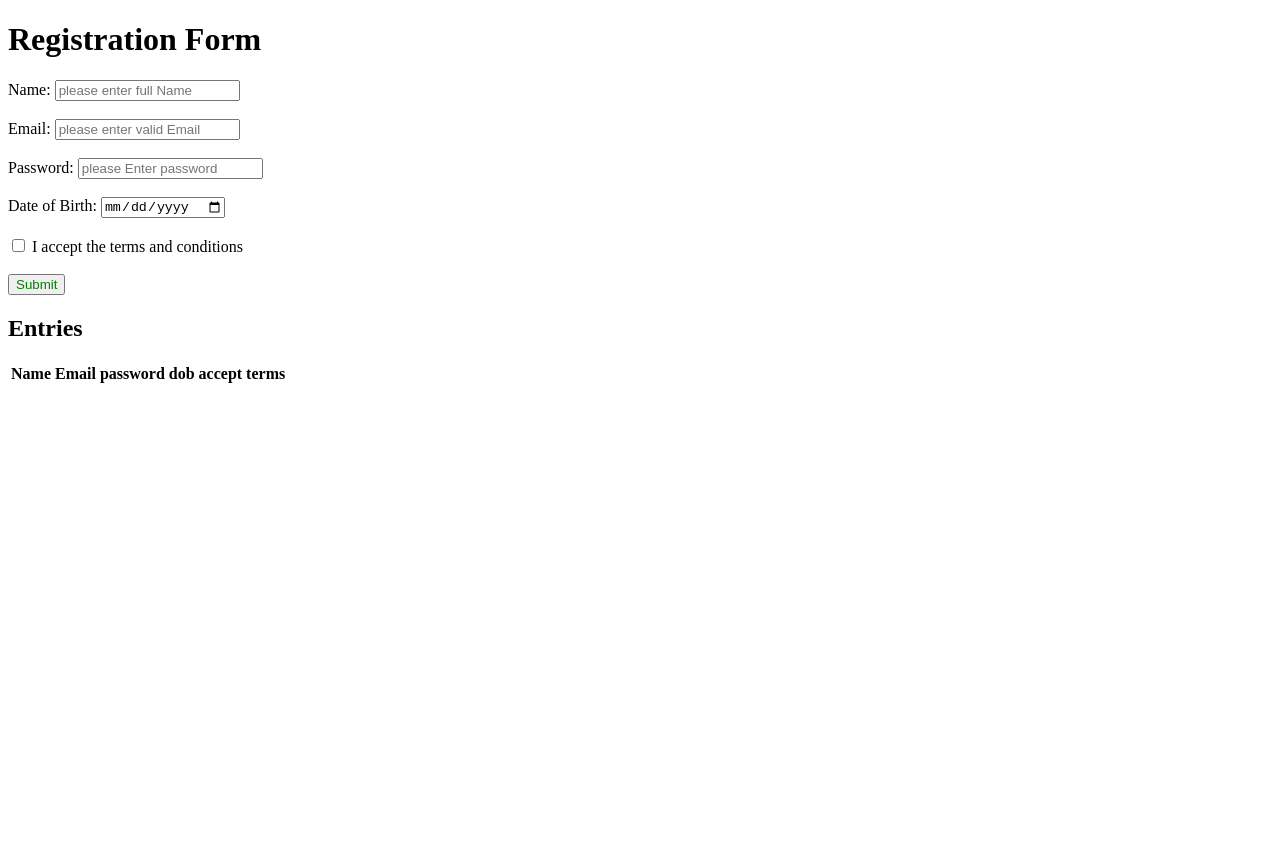
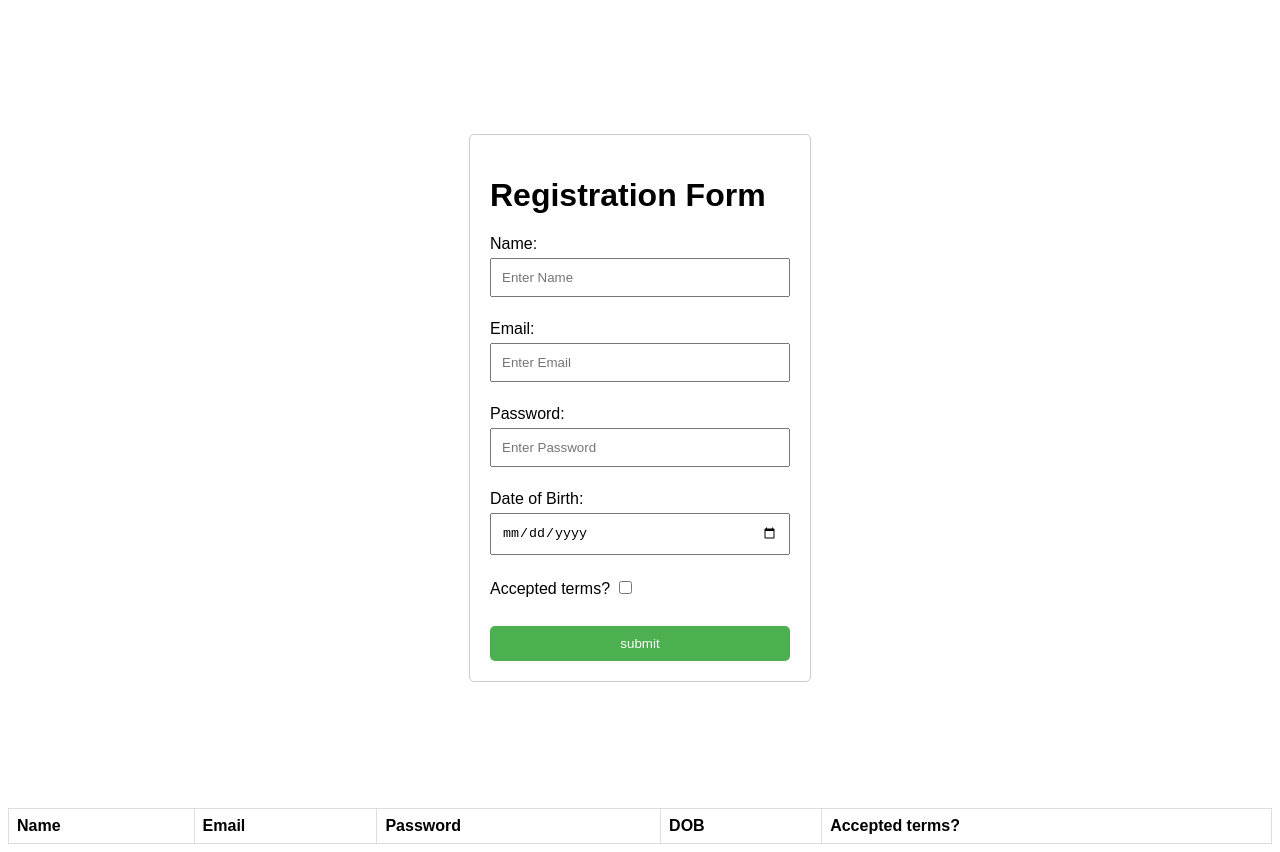
Before and after one commit to Balamaloth/wd101, a plain HTML site: page index.html in a window 1280 px wide. Before the commit the page ends 800 px from the top, so only its background shows below. Drawn offline with Linux system fonts and the light colour scheme.

Commit message:
Update index.html

```diff
--- a/index.html
+++ b/index.html
@@ -2,44 +2,40 @@
 <html lang="en">
 <head>
   <meta charset="UTF-8">
-    <meta http-equiv="X-UA-Compatible" content="IE=edge">
   <meta name="viewport" content="width=device-width, initial-scale=1.0">
-    <title>Registration Form</title>
+  <title>User Registration</title>
+  <link rel="stylesheet" type="text/css" href="index.css">
 </head>
 <body>
+  <div class="container">
+    <form id="registrationForm">
       <h1>Registration Form</h1>
-    <form id="registrationForm">
       <label for="name">Name:</label>
-        <input type="text" id="name" name="name" required placeholder="please enter full Name"><br><br>
+      <input type="text" id="name" name="name" required placeholder="Enter Name"><br><br>
+      <label for="email">Email:</label>
+      <input type="email" id="email" name="email" required placeholder="Enter Email"><br><br>
+      <label for="password">Password:</label>
+      <input type="password" id="password" name="password" required placeholder="Enter Password"><br><br>
+      <label for="dob">Date of Birth:</label>
+      <input type="date" id="dob" name="dob" required placeholder="DOB"><br><br>
+      <label for="terms">Accepted terms?</label>
+      <input type="checkbox" id="terms" name="terms" required><br><br>
+      <input type="submit" value="submit">
+    </form>
+  </div>
 
-        <label for="email">Email:</label>
-        <input type="email" id="email" name="email" required placeholder="please enter valid Email"><br><br>
-
-        <label for="password">Password:</label>
-        <input type="password" id="password" name="password" required placeholder="please Enter password"><br><br>
-
-        <label for="dob">Date of Birth:</label>
-        <input type="date" id="dob" name="dob" required placeholder="Enter DOB"><br><br>
-
-        <input type="checkbox" id="terms" name="terms" required>
-        <label for="terms">I accept the terms and conditions</label><br><br>
-
-        <button style="color: green;" type="submit">Submit</button>
-    </form>
-
-    <h2>Entries</h2>
   <table id="entriesTable">
     <thead>
       <tr>
         <th>Name</th>
         <th>Email</th>
-                <th>password</th>
-                <th>dob</th>
-                <th>accept terms</th>
+        <th>Password</th>
+        <th>DOB</th>
+        <th>Accepted terms?</th>
       </tr>
     </thead>
-        <tbody id="userList">
-            <!-- Entries will be dynamically added here -->
+    <tbody id="entries">
+
     </tbody>
   </table>
 
```
Lines whose indentation alone changed are shown as unchanged.
